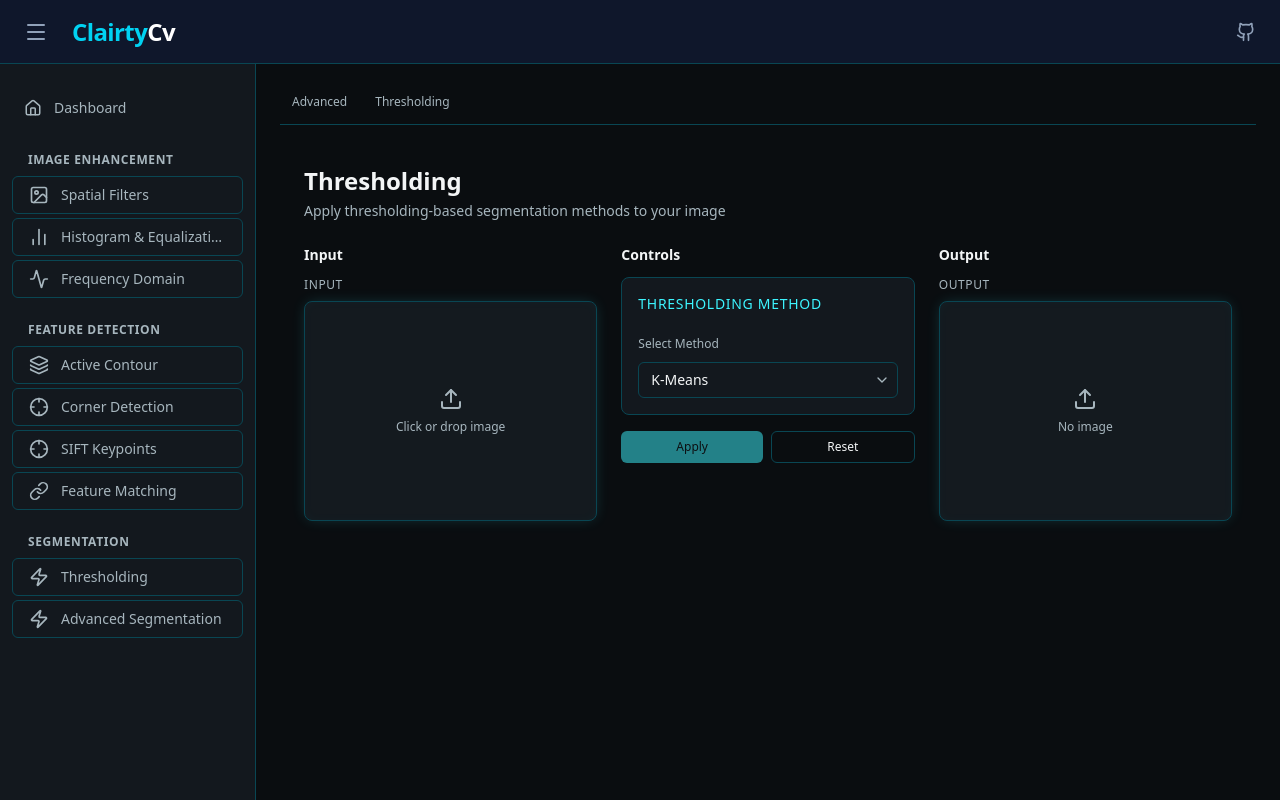
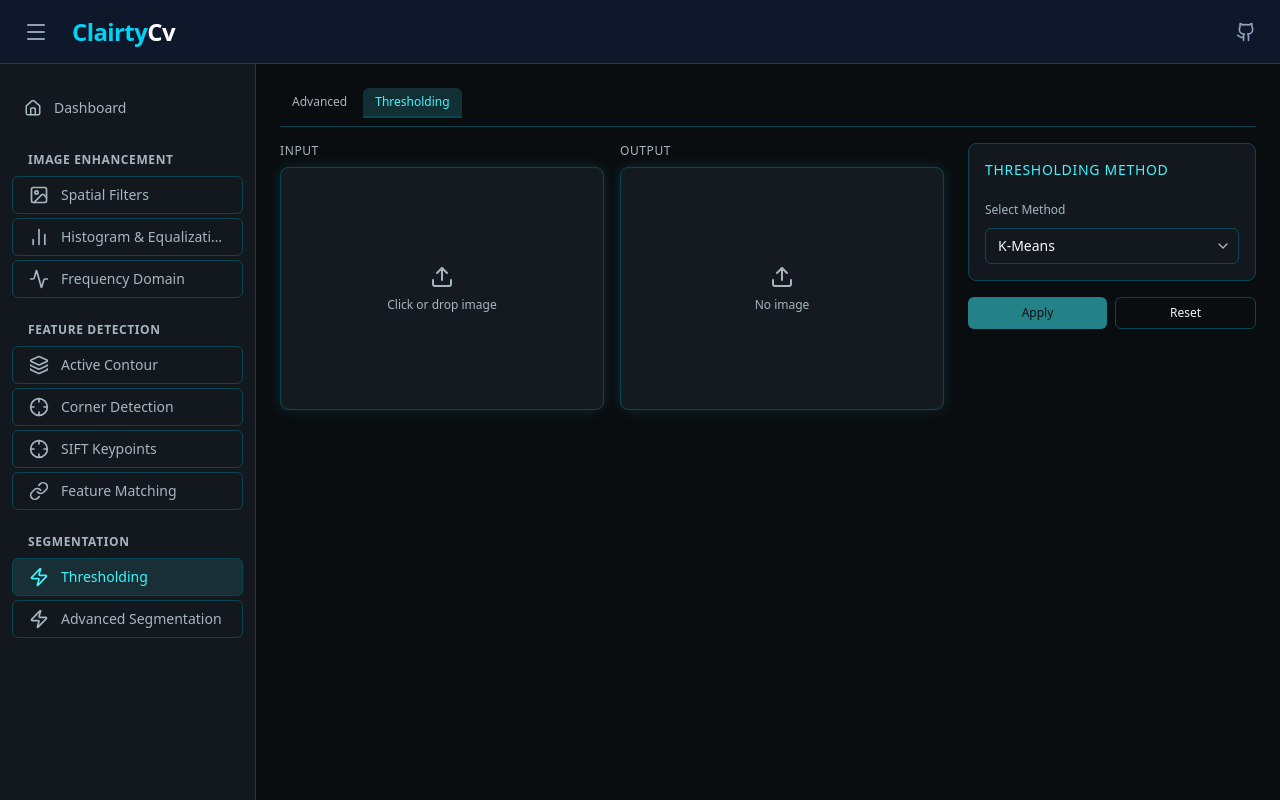
Before and after one commit to Khalaf649/ClarityCV, a Next.js app in the folder frontend/: page /segmentaion/thresholding in a window 1280 px wide. Built offline with nearby package versions, Linux system fonts and the light colour scheme.

Commit message:
fix the layout in segmentation

```diff
--- a/frontend/app/segmentaion/advanced/components/ParameterTable.tsx
+++ b/frontend/app/segmentaion/advanced/components/ParameterPanel.tsx
@@ -3,7 +3,7 @@
 import { Select } from "@/components/ui/Select";
 import { ControlPanel } from "@/components/ControlPanel";
 
-interface AdvancedParameterTableProps {
+interface AdvancedParameterPanelProps {
   selectedMethod: string;
   onMethodChange: (method: string) => void;
 }
@@ -15,10 +15,10 @@
   { value: "local", label: "Local" },
 ];
 
-export function ParameterTable({
+export function ParameterPanel({
   selectedMethod,
   onMethodChange,
-}: AdvancedParameterTableProps) {
+}: AdvancedParameterPanelProps) {
   return (
     <ControlPanel title="Advanced Method">
       <div className="space-y-3">
--- a/frontend/app/segmentaion/advanced/page.tsx
+++ b/frontend/app/segmentaion/advanced/page.tsx
@@ -3,7 +3,7 @@
 import { useCallback, useState } from "react";
 import { useImageContext } from "@/contexts/ImageContext";
 import { ImageBox } from "@/components/ImageBox";
-import { ParameterTable } from "./components/ParameterTable";
+import { ParameterPanel } from "./components/ParameterPanel";
 import { ActionButtons } from "../components/ActionButtons";
 import { api } from "@/lib/api";
 
@@ -11,6 +11,7 @@
   const { originalImage, setImageFromFile } = useImageContext();
   const [selectedMethod, setSelectedMethod] = useState("optimal");
   const [outputImage, setOutputImage] = useState<string | null>(null);
+  const [error, setError] = useState<string | null>(null);
   const [loading, setLoading] = useState(false);
   const handleUpload = useCallback(
     async (file: File) => {
@@ -30,7 +31,9 @@
       );
       setOutputImage(data.result);
     } catch (error) {
-      console.error("Error applying advanced segmentation:", error);
+      setError(
+        `Error applying advanced segmentation: ${error instanceof Error ? error.message : String(error)}`,
+      );
     } finally {
       setLoading(false);
     }
@@ -42,38 +45,22 @@
   };
 
   return (
-    <main className="flex-1 p-6 overflow-auto">
-      <div className="space-y-6">
-        {/* Title */}
-        <div>
-          <h1 className="text-2xl font-bold text-foreground">
-            Advanced Segmentation
-          </h1>
-          <p className="text-sm text-muted-foreground mt-1">
-            Apply advanced segmentation techniques to your image
-          </p>
+    <div className="flex  lg:flex-row gap-6 h-full">
+      <div className="flex-1 grid grid-cols-2 gap-4">
+        <ImageBox title="Input" image={originalImage} onUpload={handleUpload} />
+        <ImageBox title="Output" image={outputImage} />
       </div>
+      <div className="w-full lg:w-72 shrink-0 space-y-4">
+        {error && <p className="text-xs text-red-400">{error}</p>}
+        {loading && (
+          <p className="text-xs text-primary animate-pulse">Processing…</p>
+        )}
 
-        {/* Main Content Grid */}
-        <div className="grid grid-cols-1 lg:grid-cols-3 gap-6">
-          {/* Input Image */}
-          <div className="space-y-3">
-            <h2 className="font-semibold text-sm text-foreground">Input</h2>
-            <ImageBox
-              title="Input"
-              image={originalImage}
-              onUpload={handleUpload}
-            />
-          </div>
-
-          {/* Control Panel */}
-          <div className="space-y-3">
-            <h2 className="font-semibold text-sm text-foreground">Controls</h2>
-            <div className="space-y-4">
-              <ParameterTable
+        <ParameterPanel
           selectedMethod={selectedMethod}
           onMethodChange={setSelectedMethod}
         />
+
         <ActionButtons
           onApply={handleApply}
           onReset={handleReset}
@@ -82,14 +69,5 @@
         />
       </div>
     </div>
-
-          {/* Output Image */}
-          <div className="space-y-3">
-            <h2 className="font-semibold text-sm text-foreground">Output</h2>
-            <ImageBox title="Output" image={outputImage} />
-          </div>
-        </div>
-      </div>
-    </main>
   );
 }
--- a/frontend/app/segmentaion/layout.tsx
+++ b/frontend/app/segmentaion/layout.tsx
@@ -5,8 +5,8 @@
 import { Suspense, type ReactNode } from "react";
 
 const subNavItems = [
-  { href: "/segmentation/advanced", label: "Advanced" },
-  { href: "/segmentation/thresholding", label: "Thresholding" },
+  { href: "/segmentaion/advanced", label: "Advanced" },
+  { href: "/segmentaion/thresholding", label: "Thresholding" },
 ];
 export default function Segmentationlayout({
   children,
--- a/frontend/app/segmentaion/thresholding/components/ParameterTable.tsx
+++ b/frontend/app/segmentaion/thresholding/components/ParameterPanel.tsx
@@ -3,7 +3,7 @@
 import { Select } from "@/components/ui/Select";
 import { ControlPanel } from "@/components/ControlPanel";
 
-interface ThresholdingParameterTableProps {
+interface ThresholdingParameterPanelProps {
   selectedMethod: string;
   onMethodChange: (method: string) => void;
 }
@@ -15,10 +15,10 @@
   { value: "mean_shift", label: "Mean Shift" },
 ];
 
-export function ParameterTable({
+export function ParameterPanel({
   selectedMethod,
   onMethodChange,
-}: ThresholdingParameterTableProps) {
+}: ThresholdingParameterPanelProps) {
   return (
     <ControlPanel title="Thresholding Method">
       <div className="space-y-3">
--- a/frontend/app/segmentaion/thresholding/page.tsx
+++ b/frontend/app/segmentaion/thresholding/page.tsx
@@ -3,7 +3,7 @@
 import { useCallback, useState } from "react";
 import { useImageContext } from "@/contexts/ImageContext";
 import { ImageBox } from "@/components/ImageBox";
-import { ParameterTable } from "./components/ParameterTable";
+import { ParameterPanel } from "./components/ParameterPanel";
 import { ActionButtons } from "../components/ActionButtons";
 import { api } from "@/lib/api";
 
@@ -12,6 +12,7 @@
   const [selectedMethod, setSelectedMethod] = useState("kmeans");
   const [outputImage, setOutputImage] = useState<string | null>(null);
   const [loading, setLoading] = useState(false);
+  const [error, setError] = useState<string | null>(null);
 
   const handleUpload = useCallback(
     async (file: File) => {
@@ -36,6 +37,7 @@
       setOutputImage(data.result);
     } catch (error) {
       console.error("Error applying thresholding:", error);
+      setError("Error applying thresholding. Please try again.");
     } finally {
       setLoading(false);
     }
@@ -47,36 +49,23 @@
   };
 
   return (
-    <main className="flex-1 p-6 overflow-auto">
-      <div className="space-y-6">
-        {/* Title */}
-        <div>
-          <h1 className="text-2xl font-bold text-foreground">Thresholding</h1>
-          <p className="text-sm text-muted-foreground mt-1">
-            Apply thresholding-based segmentation methods to your image
-          </p>
+    <div className="flex lg:flex-row gap-6 h-full">
+      <div className="flex-1 grid grid-cols-2 gap-4">
+        <ImageBox title="Input" image={originalImage} onUpload={handleUpload} />
+        <ImageBox title="Output" image={outputImage} />
       </div>
+      {/* Controls */}
+      <div className="w-full lg:w-72 shrink-0 space-y-4">
+        {error && <p className="text-xs text-red-400">{error}</p>}
+        {loading && (
+          <p className="text-xs text-primary animate-pulse">Processing…</p>
+        )}
 
-        {/* Main Content Grid */}
-        <div className="grid grid-cols-1 lg:grid-cols-3 gap-6">
-          {/* Input Image */}
-          <div className="space-y-3">
-            <h2 className="font-semibold text-sm text-foreground">Input</h2>
-            <ImageBox
-              title="Input"
-              image={originalImage}
-              onUpload={handleUpload}
-            />
-          </div>
-
-          {/* Control Panel */}
-          <div className="space-y-3">
-            <h2 className="font-semibold text-sm text-foreground">Controls</h2>
-            <div className="space-y-4">
-              <ParameterTable
+        <ParameterPanel
           selectedMethod={selectedMethod}
           onMethodChange={setSelectedMethod}
         />
+
         <ActionButtons
           onApply={handleApply}
           onReset={handleReset}
@@ -85,14 +74,5 @@
         />
       </div>
     </div>
-
-          {/* Output Image */}
-          <div className="space-y-3">
-            <h2 className="font-semibold text-sm text-foreground">Output</h2>
-            <ImageBox title="Output" image={outputImage} />
-          </div>
-        </div>
-      </div>
-    </main>
   );
 }
--- a/frontend/lib/appGroups.tsx
+++ b/frontend/lib/appGroups.tsx
@@ -72,14 +72,14 @@
     category: "Segmentation",
     tools: [
       {
-        href: "/segmentation/thresholding",
+        href: "/segmentaion/thresholding",
         title: "Thresholding",
         description:
           "Apply thresholding-based segmentation methods including k-means, region growing, agglomerative clustering, and mean shift.",
         icon: <Zap size={20} />,
       },
       {
-        href: "/segmentation/advanced",
+        href: "/segmentaion/advanced",
         title: "Advanced Segmentation",
         description:
           "Apply advanced segmentation techniques using optimal, Otsu, spectral, and local methods.",
```
Lines whose indentation alone changed are shown as unchanged.
